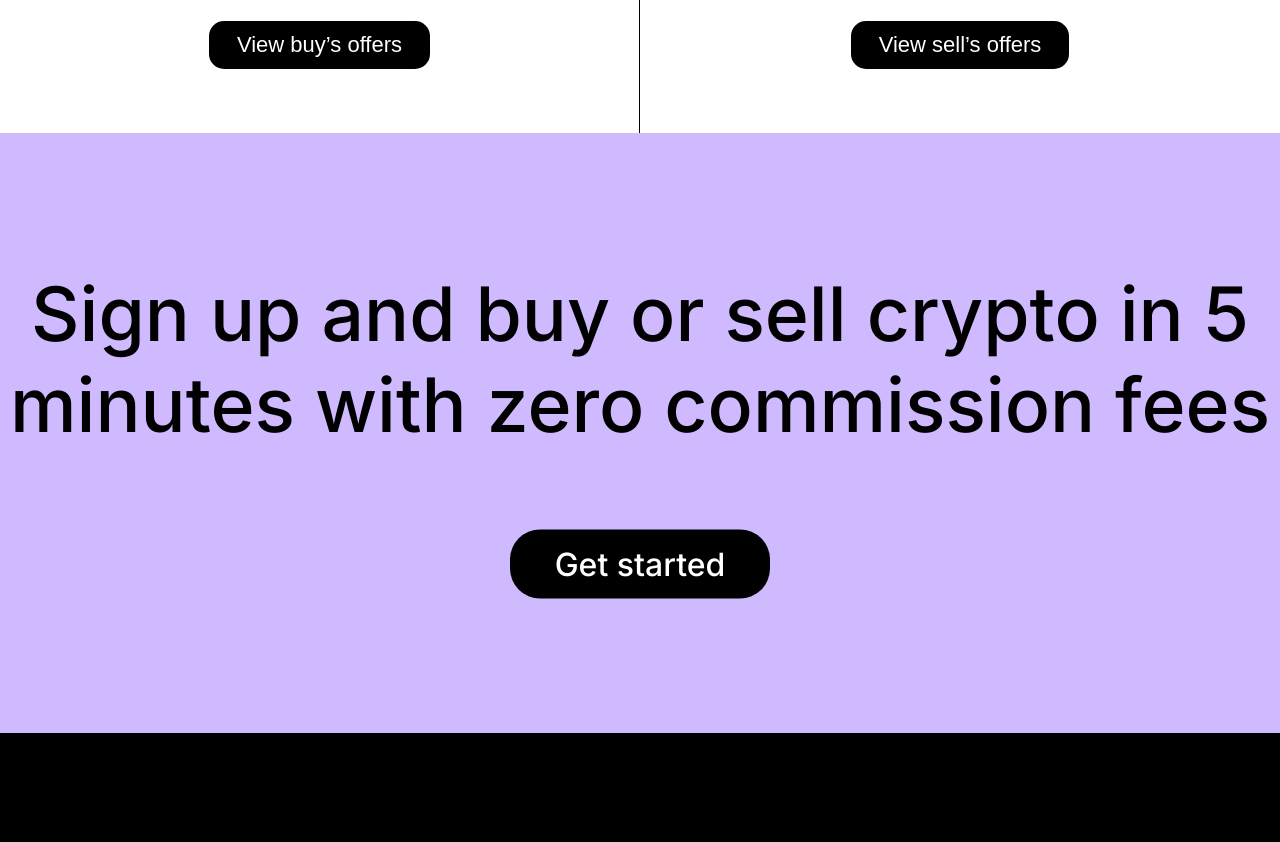
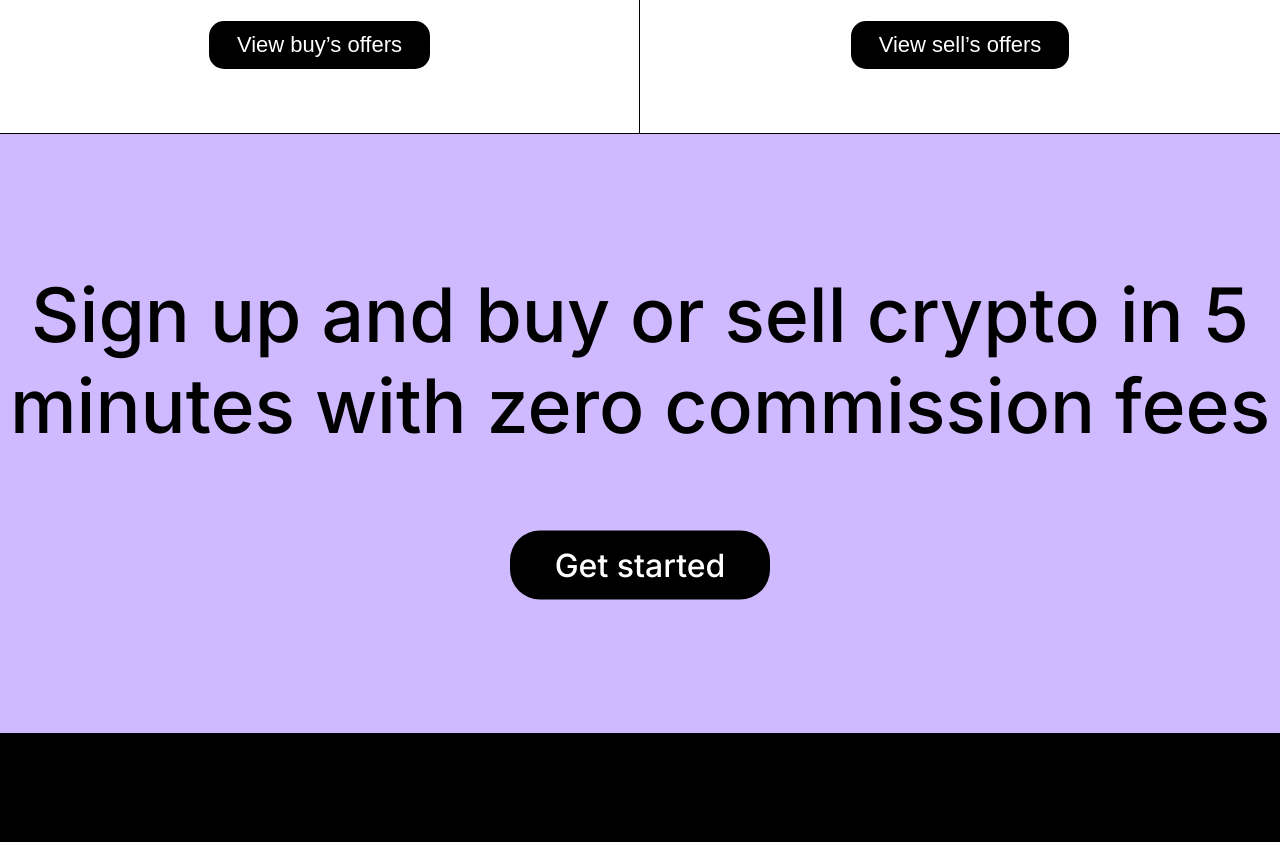
Before and after one commit to iamalshahed/hp-html-css-assignment-01-shahed, a plain HTML site: page index.html in a window 1280 px wide. Shown: the part 2420-3262 px from the top of the page. Drawn offline with Linux system fonts and the light colour scheme.

Commit message:
✅ Completed

```diff
--- a/style.css
+++ b/style.css
@@ -433,6 +433,7 @@ a {
   position: relative;
   width: 100%;
   height: 600px;
+  border-top: 1px solid #000;
   padding: 2rem;
   background: #CFBAFF;
   text-align: center;
```
